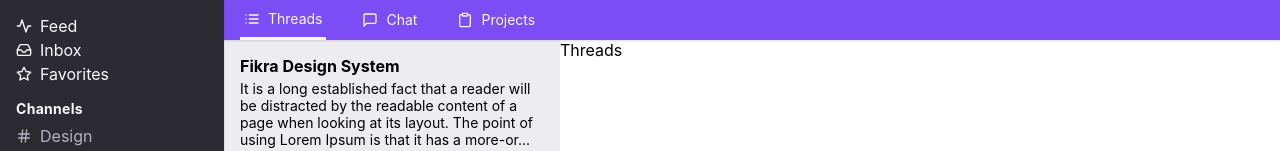
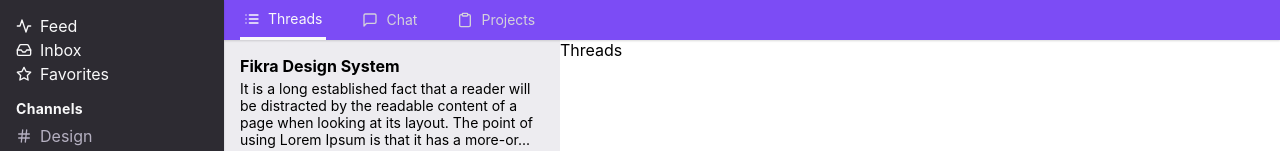
Before and after one commit to pjaws/fikra, a React (Create React App) app: page /ch/1/threads in a window 1280 px wide. Shown: the top 151 px of the page. Built offline with nearby package versions, Linux system fonts and the light colour scheme.

Commit message:
edit top navbar item styles

```diff
--- a/src/components/ThreadList.js
+++ b/src/components/ThreadList.js
@@ -2,7 +2,7 @@
 import PropTypes from 'prop-types';
 import styled from 'styled-components';
 import { Box, Heading, Text } from 'rebass/styled-components';
-import { NavLink, useRouteMatch, useParams } from 'react-router-dom';
+import { NavLink, useParams } from 'react-router-dom';
 
 import theme from '../utils/theme';
 import Truncate from './Truncate';
@@ -36,8 +36,6 @@
 
 function ThreadList({ threads }) {
   const { channelId } = useParams();
-  const match = useRouteMatch();
-  console.log('match', match);
 
   return (
     <Container bg={theme.colors.grays[0]}>
--- a/src/components/TopNavbarItem.js
+++ b/src/components/TopNavbarItem.js
@@ -10,7 +10,7 @@
   align-items: center;
   margin-left: ${theme.space[4]}px;
   padding: 0 ${theme.space[1]}px;
-  color: ${theme.colors.offwhite};
+  color: ${theme.colors.grays[1]};
   text-decoration: none;
 
   &:first-child {
@@ -18,7 +18,7 @@
   }
 
   &:hover {
-    color: ${theme.colors.grays[1]};
+    color: ${theme.colors.offwhite};
   }
 `;
 
@@ -37,7 +37,10 @@
   return (
     <NavbarItem
       to={url}
-      activeStyle={{ borderBottom: `3px solid ${theme.colors.offwhite}` }}
+      activeStyle={{
+        borderBottom: `3px solid ${theme.colors.offwhite}`,
+        color: theme.colors.offwhite,
+      }}
       {...rest}
     >
       <NavbarItemIcon>
```
